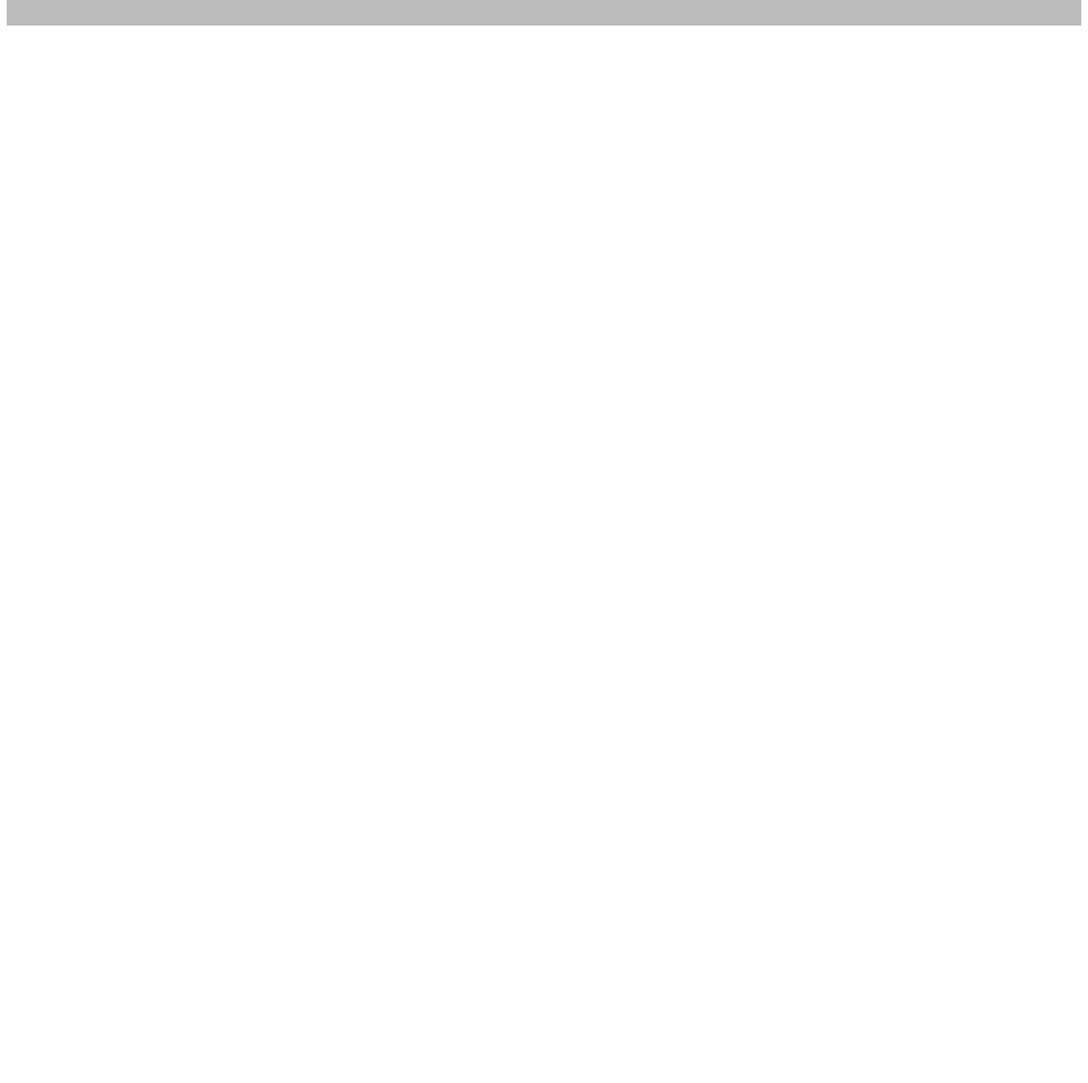
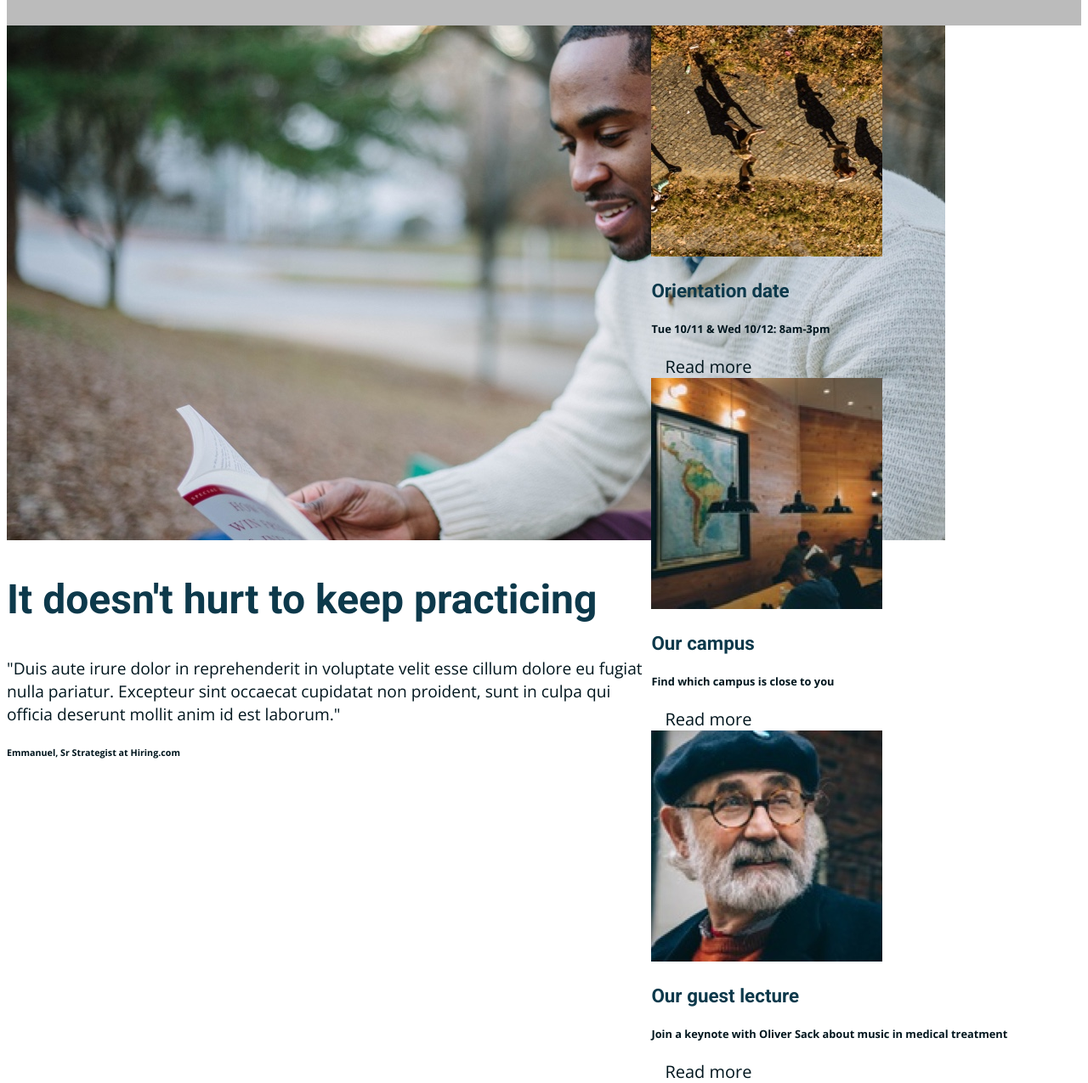
Before and after one commit to Nick-Develops/Colmar_Academy, a plain HTML site: page index.html in a window 1280 px wide. Shown: the part 667-1942 px from the top of the page at 85% size. Before the commit the page ends 800 px from the top, so only its background shows below. Drawn offline with nearby package versions, Linux system fonts and the light colour scheme.

Commit message:
Improved Section2

```diff
--- a/Resources/style.css
+++ b/Resources/style.css
@@ -64,6 +64,7 @@ h5, footer span {
   color: #01161E;
 }
 
+
 p {
   line-height: 1.35;
   padding: 0.5rem 0.5rem 0.5rem 0;
@@ -75,6 +76,7 @@ header {
   background-color: white;
   width: 100%;
   height: 4rem;
+  padding-top: 0;
   justify-content: space-between;
   position: fixed;
   z-index: 10;
@@ -106,7 +108,7 @@ nav {
 }
 
 nav a {
-  padding: 1rem;
+  padding: 0rem 1rem;
 }
 
 /* Banner (div1) */
@@ -151,3 +153,27 @@ Button:hover {
   background-color: rgb(114, 114, 114);
   color: black;
 }
+
+/* Information Section */
+
+.information {
+  display: flex;
+  width: 100%;
+  flex-wrap: nowrap;
+}
+
+.info-banner {
+  width: 60%;
+  height: auto;
+}
+
+.information_thumbs {
+  display: flex;
+  flex-flow: column;
+  width: 35%;
+  vertical-align: top;
+}
+
+.thumbs {
+  width: 40%;
+}
--- a/index.html
+++ b/index.html
@@ -37,6 +37,34 @@
         </div>
     </section>
 
+    <section class="information">
+        <div class="info-banner">
+            <img src="./Resources/images/information-main.jpg">
+            <h1>It doesn't hurt to keep practicing</h1>
+            <h4>"Duis aute irure dolor in reprehenderit in voluptate velit esse cillum dolore eu fugiat nulla pariatur. Excepteur sint occaecat cupidatat non proident, sunt in culpa qui officia deserunt mollit anim id est laborum."</h4>
+            <h6>Emmanuel, Sr Strategist at Hiring.com</h6>
+        </div>
+        <div class="information-thumbs">
+            <div class="aside orientation">
+                <img src="./Resources/images/information-orientation.jpg">
+                <h3>Orientation date</h3>
+                <h5>Tue 10/11 & Wed 10/12: 8am-3pm</h5>
+                <a href="#">Read more</a>
+            </div>
+            <div class="aside our-campus">
+                <img src="./Resources/images/information-campus.jpg">
+                <h3>Our campus</h3>
+                <h5>Find which campus is close to you</h5>
+                <a href="#">Read more</a>
+            </div>
+            <div class="aside guest-lecture">
+                <img src="./Resources/images/information-guest-lecture.jpg">
+                <h3>Our guest lecture</h3>
+                <h5>Join a keynote with Oliver Sack about music in medical treatment</h5>
+                <a href="#">Read more</a>
+            </div>
+        </div>
+    </section>
 
 
 </main>
```
Also changed, not shown: 1 other file.
